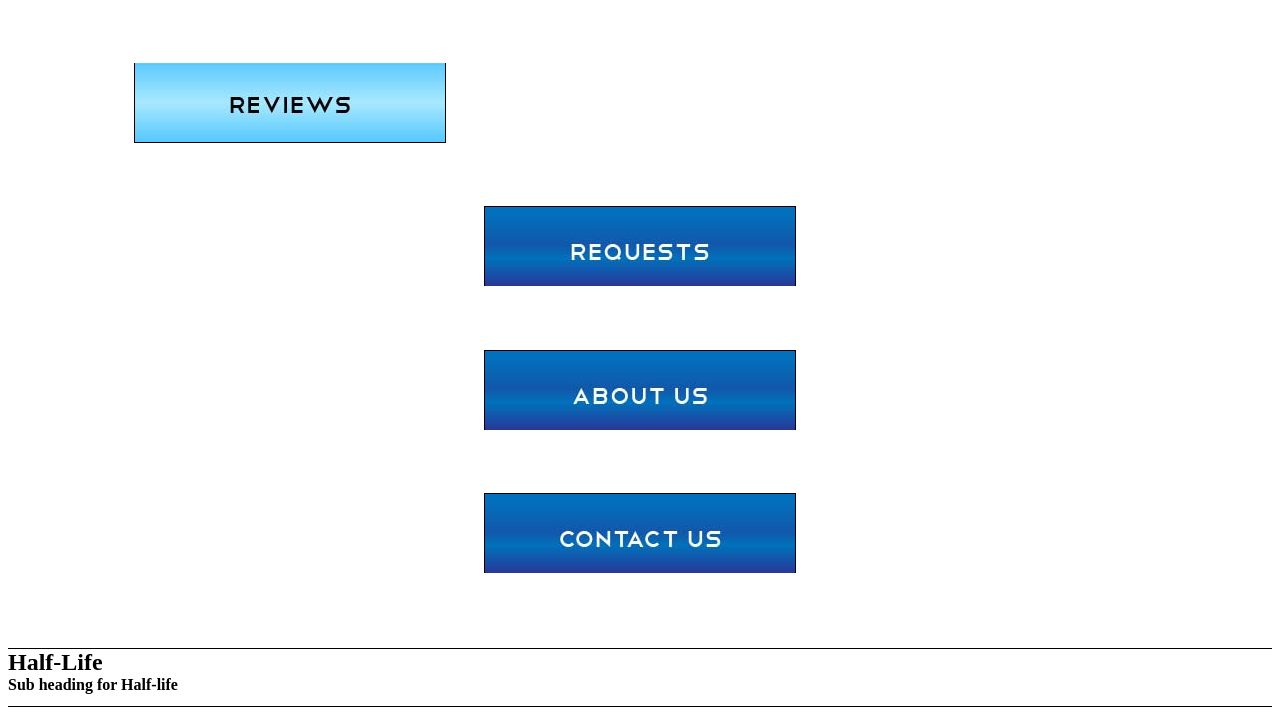
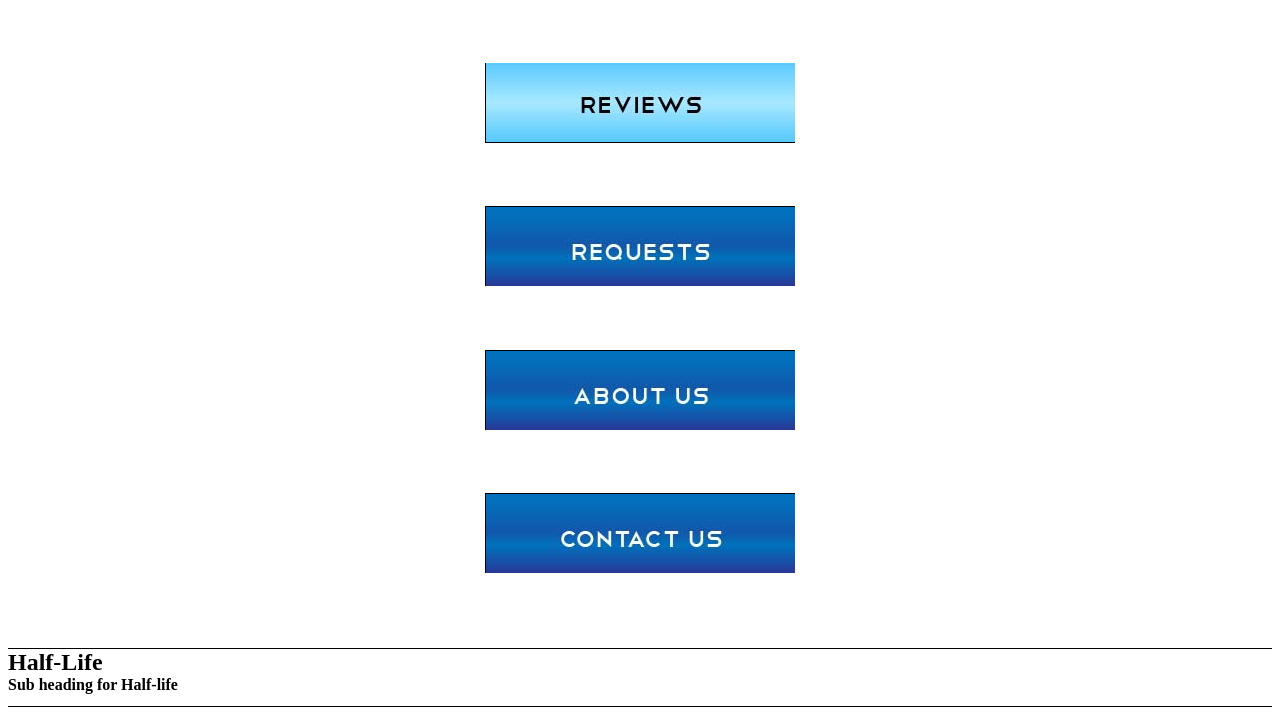
Before and after one commit to jkastrup/dws2, a plain HTML site: page wk4/index.html in a window 1280 px wide. In both pictures the pointer is over the picture 640 px from the left and 103 px from the top of the page. Shown: the top 720 px of the page. Drawn offline with Linux system fonts and the light colour scheme.

Commit message:
wk4 project
main.css updated

```diff
--- a/wk4/css/main.css
+++ b/wk4/css/main.css
@@ -22,6 +22,7 @@ nav ol {
 }
 nav ol li {
 	width: 80%;
+	max-width: 310px;
 	height: 5em;
 	text-align: center;
 	margin: 5% auto;
@@ -44,6 +45,7 @@ img.button:hover {
 	position: absolute;
 	bottom: 0;
 	left: 0;
+	right: 0;
 }
 
 hgroup {
```
